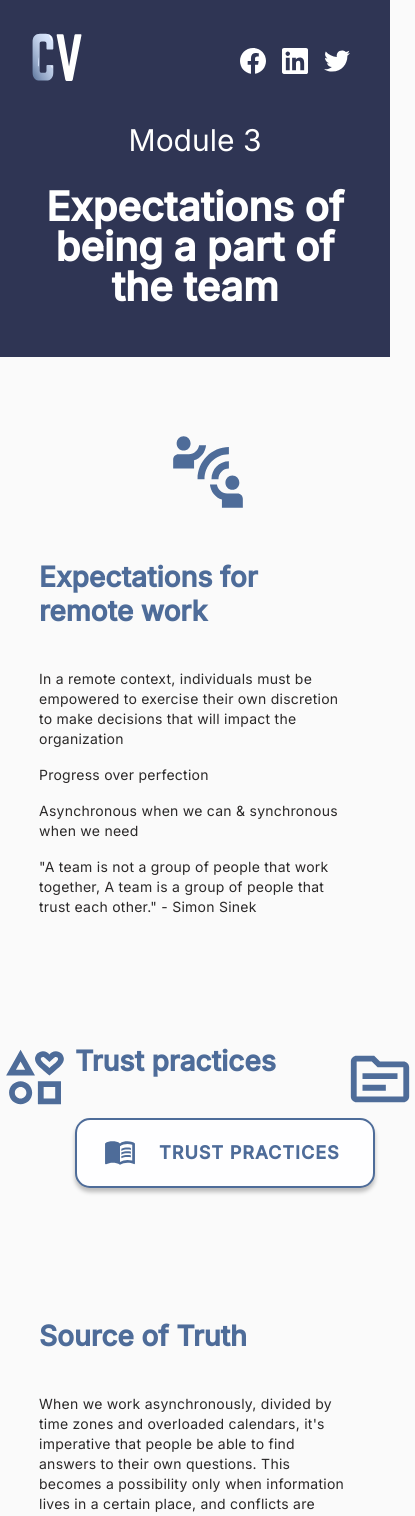
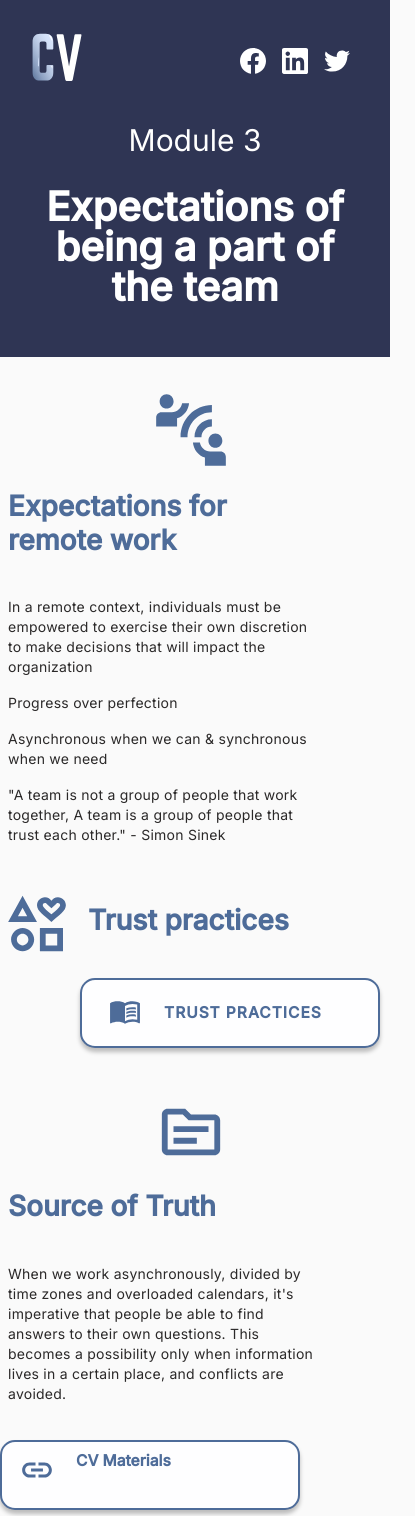
Before and after one commit to openseattle/clearviction-v1, a React (Create React App) app: page /onboarding-mod3 in a window 390 px wide. Shown: the top 1516 px of the page, 415 px wide, since content can reach past the window. Built offline with nearby package versions, Linux system fonts and the light colour scheme.

Commit message:
started dynamic sizing of content at breakpoints

```diff
--- /dev/null
+++ b/src/Components/Onboarding/ModalGuideTabs.jsx
@@ -0,0 +1,113 @@
+import React from 'react';
+import PropTypes from 'prop-types';
+import { makeStyles } from '@material-ui/core/styles';
+import Tabs from '@material-ui/core/Tabs';
+import Tab from '@material-ui/core/Tab';
+import Typography from '@material-ui/core/Typography';
+import Box from '@material-ui/core/Box';
+
+import { useModuleContentStyles } from '../../Styles/Onboarding/useModuleContentStyles';
+
+function TabPanel(props) {
+    const { children, value, index, ...other } = props;
+
+    return (
+        <div
+            role="tabpanel"
+            hidden={value !== index}
+            id={`vertical-tabpanel-${index}`}
+            aria-labelledby={`vertical-tab-${index}`}
+            {...other}
+        >
+            {value === index && (
+                <Box p={3}>
+                    <Typography>{children}</Typography>
+                </Box>
+            )}
+        </div>
+    );
+}
+
+TabPanel.propTypes = {
+    children: PropTypes.node,
+    index: PropTypes.any.isRequired,
+    value: PropTypes.any.isRequired,
+};
+
+function a11yProps(index) {
+    return {
+        id: `vertical-tab-${index}`,
+        'aria-controls': `vertical-tabpanel-${index}`,
+    };
+}
+
+const useStyles = makeStyles((theme) => ({
+    root: {
+        position: 'absolute',
+        top: '50%',
+        left: '50%',
+        transform: 'translate(-50%, -50%)',
+        width: '80%',
+        bgcolor: 'background.paper',
+        boxShadow: 24,
+        padding: "90px"
+    },
+    tabs: {
+        borderRight: `1px solid ${theme.palette.divider}`,
+    },
+}));
+
+export default function VerticalTabs() {
+    const classes = useStyles();
+    const moduleClasses = useModuleContentStyles();
+
+    const [value, setValue] = React.useState(0);
+
+    const handleChange = (event, newValue) => {
+        setValue(newValue);
+    };
+
+    return (
+        <div className={classes.root}>
+            <Tabs
+                orientation="vertical"
+                variant="scrollable"
+                value={value}
+                onChange={handleChange}
+                aria-label="Vertical tabs example"
+                className={classes.tabs}
+            >
+                <Tab label="Item One" {...a11yProps(0)} />
+                <Tab label="Item Two" {...a11yProps(1)} />
+                <Tab label="Item Three" {...a11yProps(2)} />
+                <Tab label="Item Four" {...a11yProps(3)} />
+                <Tab label="Item Five" {...a11yProps(4)} />
+                <Tab label="Item Six" {...a11yProps(5)} />
+                <Tab label="Item Seven" {...a11yProps(6)} />
+            </Tabs>
+            <TabPanel value={value} index={0} className={moduleClasses.moduleCardBody}>
+                <Typography>
+
+                </Typography>
+            </TabPanel>
+            <TabPanel value={value} index={1}>
+                Item Two
+            </TabPanel>
+            <TabPanel value={value} index={2}>
+                Item Three
+            </TabPanel>
+            <TabPanel value={value} index={3}>
+                Item Four
+            </TabPanel>
+            <TabPanel value={value} index={4}>
+                Item Five
+            </TabPanel>
+            <TabPanel value={value} index={5}>
+                Item Six
+            </TabPanel>
+            <TabPanel value={value} index={6}>
+                Item Seven
+            </TabPanel>
+        </div>
+    );
+}
--- a/src/Components/Onboarding/ModuleCard.jsx
+++ b/src/Components/Onboarding/ModuleCard.jsx
@@ -1,6 +1,6 @@
 import React from 'react';
 import { Link } from 'react-router-dom';
-import { Typography } from "@material-ui/core";
+import { Typography, Grid } from "@material-ui/core";
 
 // icons
 import screens from '../../Assets/Onboarding/screens.svg';
--- a/src/Components/Onboarding/ModuleContent.jsx
+++ b/src/Components/Onboarding/ModuleContent.jsx
@@ -8,6 +8,9 @@ import video from '../../Assets/Onboarding/video.svg';
 
 import PrimaryButton from './PrimaryButton';
 // import Theme from './Theme';
+
+//components
+import ModalGuideTabs from './ModalGuideTabs';
 
 const style = {
     position: 'absolute',
@@ -47,7 +50,7 @@ function ModuleContent(props) {
     const handleOpen = () => setOpen(true);
     const handleClose = () => setOpen(false);
     return (
-        <div className={classes.moduleContentCard + " " + classes.regularContainer }>
+        <div className={classes.moduleContentCard + " " + classes.regularContainer}>
             {/* <div className={classes.regularContainer}> */}
 
             <h1 className={classes.moduleCardHeading}>{title}</h1>
@@ -57,9 +60,9 @@ function ModuleContent(props) {
             {paragraph3 ? <Typography variant="body2" className={classes.moduleCardBody}>{paragraph3}</Typography> : null}
             {paragraph4 ? <Typography variant="body2" className={classes.moduleCardBody}>{paragraph4}</Typography> : null}
 
-                { linkTitle ? (
+            {linkTitle ? (
                 <div className={classes.moduleContentLink}>
-                        { linkIcon === "link" &&
+                    {linkIcon === "link" &&
                         <a href={linkLocation} target="_blank" rel="noreferrer"
                             style={{ textDecoration: "none", color: "#4e6c99", flex: 1 }}>
                             <div className={classes.linkContainer}>
@@ -68,15 +71,13 @@ function ModuleContent(props) {
                             </div>
                         </a>
                     }
-                        { linkIcon === "doc" &&
-                            <Button onClick={handleOpen} style={{ textDecoration: "none", color: "#4e6c99"}} >
-                                <div className={classes.linkContainer}>
+                    {linkIcon === "doc" &&
+                        <Button onClick={handleOpen} className={classes.linkContainer} >
                             <img src={doc} alt="" className={classes.linkIcon} />
                             <p className={classes.linkText} >{linkTitle}</p>
-                                </div>
                         </Button>
                     }
-                        { linkIcon === "video" &&
+                    {linkIcon === "video" &&
                         <Button style={{ textDecoration: "none", color: "#4e6c99" }} >
                             <div className={classes.linkContainer}>
                                 <img src={video} alt="" className={classes.linkIcon} />
@@ -89,9 +90,9 @@ function ModuleContent(props) {
                 null
             )}
 
-                { linkTitle2 ? (
+            {linkTitle2 ? (
                 <div className={classes.moduleContentLink}>
-                            { linkIcon2 === "link" &&
+                    {linkIcon2 === "link" &&
                         <a href={linkLocation2} target="_blank" rel="noreferrer"
                             style={{ textDecoration: "none", color: "#4e6c99", flex: 1 }}
                         >
@@ -101,15 +102,15 @@ function ModuleContent(props) {
                             </div>
                         </a>
                     }
-                            { linkIcon2 === "doc" &&
-                                <Button onClick={handleOpen} style={{ textDecoration: "none", color: "#4e6c99"}} >
+                    {linkIcon2 === "doc" &&
+                        <Button onClick={handleOpen} style={{ textDecoration: "none", color: "#4e6c99" }} >
                             <div className={classes.linkContainer}>
                                 <img src={doc} alt="" className={classes.linkIcon} />
                                 <p className={classes.linkText2} >{linkTitle2}</p>
                             </div>
                         </Button>
                     }
-                            { linkIcon2 === "video" &&
+                    {linkIcon2 === "video" &&
                         <Button style={{ textDecoration: "none", color: "#4e6c99" }} >
                             <div className={classes.linkContainer}>
                                 <img src={video} alt="" className={classes.linkIcon} />
@@ -122,10 +123,10 @@ function ModuleContent(props) {
                 null
             )}
 
-                { linkTitle3 ? (
+            {linkTitle3 ? (
                 <div className={classes.moduleContentLink}>
 
-                        { linkIcon3 === "link" &&
+                    {linkIcon3 === "link" &&
                         <a href={linkLocation3} target="_blank" rel="noreferrer"
                             style={{ textDecoration: "none", color: "#4e6c99", flex: 1 }}>
                             <div className={classes.linkContainer}>
@@ -134,15 +135,15 @@ function ModuleContent(props) {
                             </div>
                         </a>
                     }
-                         { linkIcon3 === "doc" &&
-                            <Button onClick={handleOpen} style={{ textDecoration: "none", color: "#4e6c99"}} >
+                    {linkIcon3 === "doc" &&
+                        <Button onClick={handleOpen} style={{ textDecoration: "none", color: "#4e6c99" }} >
                             <div className={classes.linkContainer}>
                                 <img src={doc} alt="" className={classes.linkIcon} />
                                 <p className={classes.linkText3} >{linkTitle3}</p>
                             </div>
                         </Button>
                     }
-                         { linkIcon3 === "video" &&
+                    {linkIcon3 === "video" &&
                         <Button style={{ textDecoration: "none", color: "#4e6c99" }} >
                             <div className={classes.linkContainer}>
                                 <img src={video} alt="" className={classes.linkIcon} />
@@ -156,6 +157,7 @@ function ModuleContent(props) {
                 null
             )}
             {/* </div> */}
+            {/* {modalTitle ? */}
             <Modal
                 open={open}
                 onClose={handleClose}
@@ -183,6 +185,12 @@ function ModuleContent(props) {
                     </Button>
                 </Box>
             </Modal>
+            {/* : <Modal
+                    open={open}
+                    onClose={handleClose}
+                    aria-labelledby=''
+                    aria-describedby=''
+                ><ModalGuideTabs /></Modal>} */}
         </div>
     );
 };
--- a/src/Styles/Onboarding/useHomeStyles.js
+++ b/src/Styles/Onboarding/useHomeStyles.js
@@ -30,8 +30,9 @@ export const useHomeStyles = makeStyles((theme) => ({
     width: "70%",
     color: "#1d1c1c",
     [theme.breakpoints.down("sm")]: {
-      width: "80%",
-      padding: theme.spacing(1),
+      width: "100%",
+      padding: theme.spacing(0),
+      margin: theme.spacing(3, "auto"),
     }
   },
 }));
--- a/src/Styles/Onboarding/useModuleContentStyles.js
+++ b/src/Styles/Onboarding/useModuleContentStyles.js
@@ -6,7 +6,7 @@ export const useModuleContentStyles = makeStyles((theme) => ({
     width: "80%",
     paddingBottom: theme.spacing(4),
     [theme.breakpoints.down("sm")]: {
-      margin: theme.spacing(6, "auto"),
+      margin: theme.spacing(1),
       paddingBottom: theme.spacing(2),
     }
   },
@@ -52,7 +52,11 @@ export const useModuleContentStyles = makeStyles((theme) => ({
   cardIcon: {
     marginTop: "47px",
     textAlign: "right",
-    marginRight: "-25px"
+    marginRight: "-25px",
+    [theme.breakpoints.down("sm")]: {
+      marginRight: theme.spacing(1),
+      marginTop: "5px"
+    }
   },
   icon: {
     width: "70px",
@@ -61,9 +65,9 @@ export const useModuleContentStyles = makeStyles((theme) => ({
     border: "2px solid #4e6c99",
     margin: "20px auto",
     backgroundColor: "#fefeff",
-    width: "90%",
+    width: "80%",
     minWidth: "300px",
-    maxWidth: "555px",
+    // maxWidth: "555px",
     height: "85px",
     boxShadow: "0 4px 4px rgba(0, 0, 0, 0.25)",
     borderRadius: "15px",
@@ -71,10 +75,12 @@ export const useModuleContentStyles = makeStyles((theme) => ({
     fontWeight: "bold",
     display: "flex",
     padding: theme.spacing(1),
-    [theme.breakpoints.down("xs")]: {
-      width: "90%",
+    [theme.breakpoints.down("sm")]: {
+      // width: "90%",
       height: "70px",
-      fontSize: "16px",
+      // fontSize: "16px",
+      justifyContent: "space-between",
+      marginLeft: theme.spacing(-1),
     }
   },
   linkIcon: {
@@ -84,17 +90,19 @@ export const useModuleContentStyles = makeStyles((theme) => ({
       width: "30px",
     }
   },
-  // linkText: {
-    // margin: theme.spacing(0.9),
-    // marginLeft: theme.spacing(2),
-    // [theme.breakpoints.down("xs")]: {
-    //   margin: theme.spacing(0.5),
-    // }
-  // },
   linkContainer: {
     display: "flex",
     flexDirection: "row",
-    justifyContent: "flex-start",
+  },
+  linkText: {
+    color: "#4e6c99",
+    // margin: theme.spacing(0.9),
+    // marginLeft: theme.spacing(2),
+    [theme.breakpoints.down("sm")]: {
+      margin: theme.spacing(0),
+      fontSize: 'calc(14px + 0.390625vw)',
+
+    }
   },
   modalTitleStyle: {
     color: "#4E6C99",
@@ -124,6 +132,6 @@ export const useModuleContentStyles = makeStyles((theme) => ({
     // [theme.breakpoints.down("sm")]: {
     //     marginBottom: theme.spacing(4),
     // }
-   },
+  },
 
 }));
```
Also changed, not shown: src/Pages/Onboarding/OnboardingMod2.jsx (+10 -1 lines), src/Styles/Onboarding/useModuleCardStyles.js (+10 -0 lines). Lines whose indentation alone changed are shown as unchanged.
